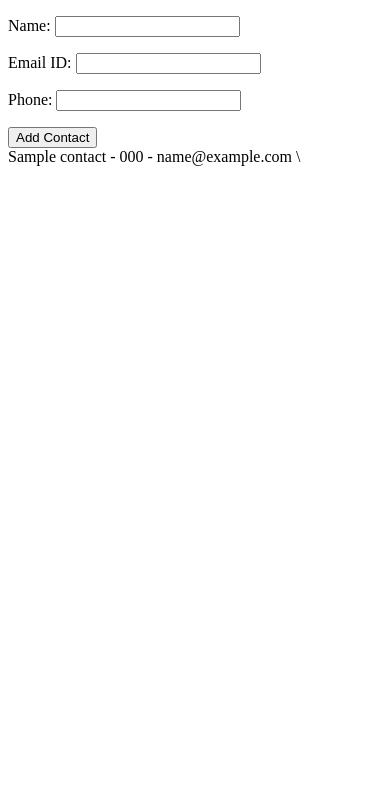
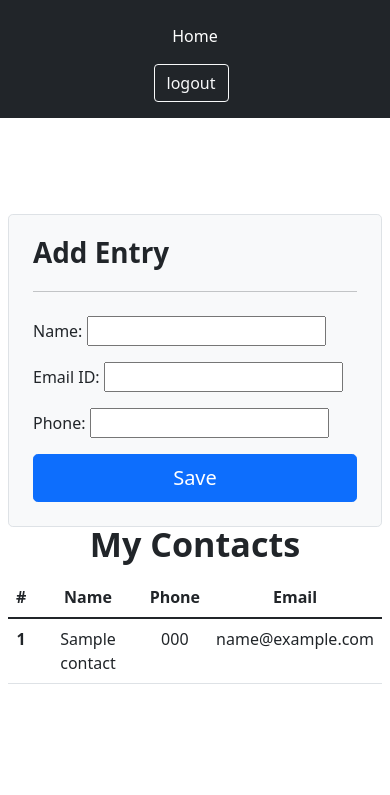
Before and after one commit to abhinand-c/ZohoContactApp, a Django app: page / in a window 390 px wide. Shown: the top 795 px of the page. Run offline with Django 4.2, Linux system fonts and the light colour scheme; a user stored in the database is signed in; tables that the repository leaves empty hold one stand-in row (values such as "Sample post").

Commit message:
Added template UI

```diff
--- a/core/templates/common/base.html
+++ b/core/templates/common/base.html
@@ -5,8 +5,28 @@
     <meta http-equiv="X-UA-Compatible" content="IE=edge">
     <meta name="viewport" content="width=device-width, initial-scale=1.0">
     <title>Document</title>
+    <link href="https://cdn.jsdelivr.net/npm/bootstrap@5.1.3/dist/css/bootstrap.min.css" rel="stylesheet" integrity="sha384-1BmE4kWBq78iYhFldvKuhfTAU6auU8tT94WrHftjDbrCEXSU1oBoqyl2QvZ6jIW3" crossorigin="anonymous">
+    {% block head_content %}{% endblock %}
 </head>
 <body>
+    <header class="p-3 bg-dark text-white">
+        <div class="container">
+          <div class="d-flex flex-wrap align-items-center justify-content-center justify-content-lg-start">
+
+
+            <ul class="nav col-12 col-lg-auto me-lg-auto mb-2 justify-content-center mb-md-0">
+              <li><a href="/" class="nav-link px-2 text-white">Home</a></li>
+            </ul>
+
+
+            <div class="text-end">
+              <button type="button" class="btn btn-outline-light me-2" onclick="window.location='/logout'">logout</button>
+            </div>
+          </div>
+        </div>
+      </header>
+
     {% block page_content %}{% endblock %}
+    <script src="https://cdn.jsdelivr.net/npm/bootstrap@5.1.3/dist/js/bootstrap.bundle.min.js" integrity="sha384-ka7Sk0Gln4gmtz2MlQnikT1wXgYsOg+OMhuP+IlRH9sENBO0LRn5q+8nbTov4+1p" crossorigin="anonymous"></script>
 </body>
 </html>
--- a/core/templates/core/home.html
+++ b/core/templates/core/home.html
@@ -1,15 +1,42 @@
 {% extends "common/base.html" %}
 {% block page_content %}
 
-<form action="" method="post">
-    {% csrf_token %}
-    {{ contact_form.as_p }}
-    <input type="submit" value="Add Contact" name="contact-submit">
-</form>
+<div class="container col-xl-10 col-xxl-8 px-2 py-5">
+    <div class="row g-lg-5 py-5">
+      <div class="col-md-10 mx-auto col-lg-5">
+        <form action="" method="post" class="p-4 p-md-5 border rounded-3 bg-light">
 
-    {% for contact in contact_list %}
-        {{ contact.name }} -
-        {{ contact.phone }} -
-        {{ contact.email }} \
-    {% endfor %}
+        <h1 class="fw-bold lh-1 mb-3">Add Entry</h1>
+            <hr class="my-4">
+            {% csrf_token %}
+            {{ contact_form.as_p }}
+          <button type="submit" name="contact-submit" class="w-100 btn btn-lg btn-primary">Save</button>
+        </form>
+      </div>
+      <div class="col-lg-7 text-center text-lg-start">
+        <h1 class="display-4 fw-bold lh-1 mb-3"> My Contacts</h1>
+        <table class="table">
+        <thead class="thead-dark">
+          <tr>
+            <th scope="col">#</th>
+            <th scope="col">Name</th>
+            <th scope="col">Phone</th>
+            <th scope="col">Email</th>
+          </tr>
+        </thead>
+        <tbody>
+          {% for contact in contact_list %}
+          <tr>
+            <th scope="row">{{ forloop.counter }}</th>
+            <td>{{ contact.name }}</td>
+            <td>{{ contact.phone }}</td>
+            <td>{{ contact.email }}</td>
+          </tr>
+          {% endfor %}
+        </tbody>
+      </table>
+      </div>
+    </div>
+  </div>
+
 {% endblock %}
```
Also changed, not shown: core/templates/core/signin.html (+56 -0 lines), core/templates/core/signup.html (+59 -0 lines).
